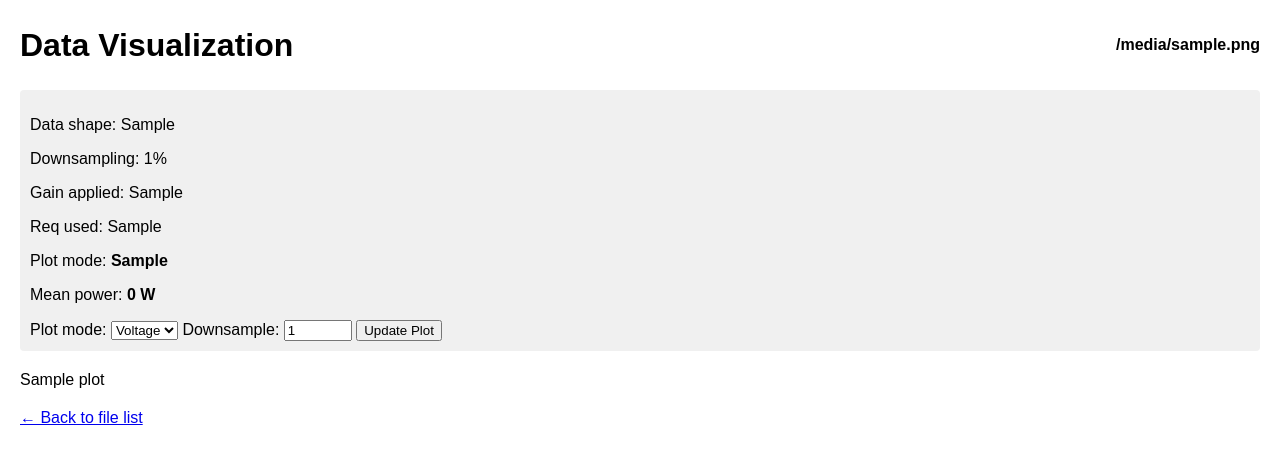
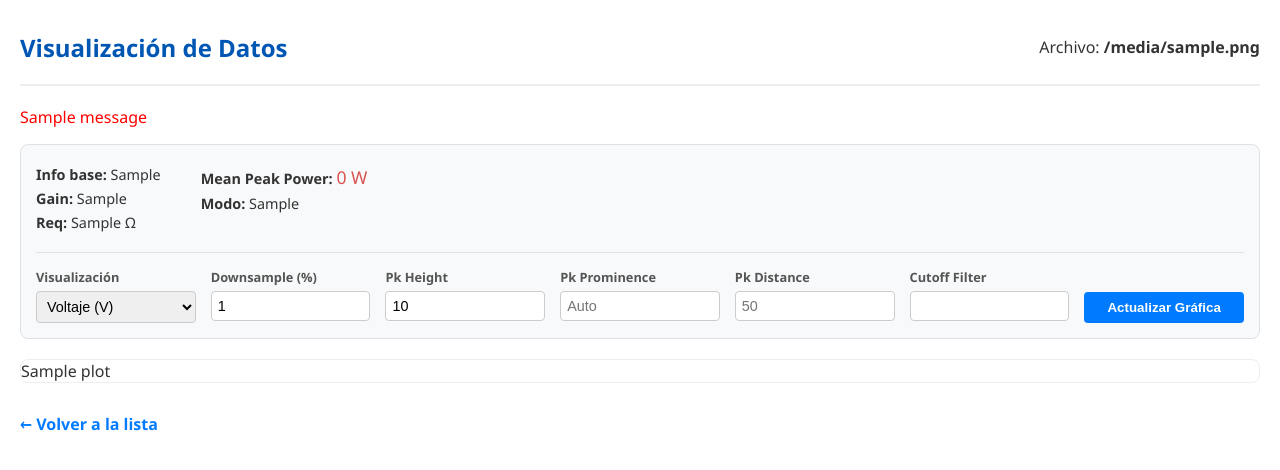
Before and after one commit to mmartic93/TENG_postprocessor, a Flask app: template server/templates/plot_view.html in a window 1280 px wide. Shown: the top 470 px of the page. Run offline with Flask 3, Linux system fonts and the light colour scheme; the template is opened without the code that fills it: most values are stand-ins (such as "Sample title", 1, 10 or a date in 2020); one stand-in notice (Sample message) is shown.

Commit message:
Manual window tool for peaks detection implemented in web that does NOT work perfectly

```diff
--- a/server/templates/plot_view.html
+++ b/server/templates/plot_view.html
@@ -2,58 +2,131 @@
 <html>
   <head>
     <meta charset="utf-8">
-    <title>Data Visualization</title>
+    <title>Data Visualization - {{ filename }}</title>
     <style>
-      body { font-family: Arial, sans-serif; margin: 20px; }
-      .header { display: flex; justify-content: space-between; align-items: center; margin-bottom: 20px; }
-      .header h1 { margin: 0; }
-      .info { background-color: #f0f0f0; padding: 10px; border-radius: 4px; margin-bottom: 20px; }
-      .navigation { margin-top: 20px; }
-      .navigation a { margin-right: 15px; }
+      body { font-family: 'Segoe UI', Tahoma, Geneva, Verdana, sans-serif; margin: 20px; color: #333; }
+      .header { display: flex; justify-content: space-between; align-items: center; margin-bottom: 20px; border-bottom: 2px solid #eee; padding-bottom: 10px; }
+      .header h1 { margin: 0; font-size: 1.5rem; color: #0056b3; }
+
+      .info { background-color: #f8f9fa; padding: 15px; border-radius: 8px; border: 1px solid #dee2e6; margin-bottom: 20px; }
+      .info p { margin: 5px 0; font-size: 0.9rem; }
+
+      .filter-grid {
+        display: grid;
+        grid-template-columns: repeat(auto-fit, minmax(120px, 1fr));
+        gap: 15px;
+        margin-top: 15px;
+        padding-top: 15px;
+        border-top: 1px solid #dee2e6;
+      }
+
+      .filter-group { display: flex; flex-direction: column; }
+      .filter-group label { font-size: 0.8rem; font-weight: bold; margin-bottom: 5px; color: #555; }
+      .filter-group input, .filter-group select {
+        padding: 6px;
+        border: 1px solid #ccc;
+        border-radius: 4px;
+        font-size: 0.9rem;
+      }
+
+      .btn-update {
+        background-color: #007bff;
+        color: white;
+        border: none;
+        padding: 8px 15px;
+        border-radius: 4px;
+        cursor: pointer;
+        font-weight: bold;
+        transition: background 0.2s;
+        align-self: flex-end;
+      }
+      .btn-update:hover { background-color: #0056b3; }
+
+      .plot-container { border: 1px solid #eee; border-radius: 8px; overflow: hidden; }
+      .navigation { margin-top: 20px; padding-top: 10px; }
+      .navigation a { text-decoration: none; color: #007bff; font-weight: bold; }
     </style>
   </head>
   <body>
     <div class="header">
-      <h1>Data Visualization</h1>
-      <p><strong>{{ filename }}</strong></p>
+      <h1>Visualización de Datos</h1>
+      <p>Archivo: <strong>{{ filename }}</strong></p>
     </div>
 
+    {% with messages = get_flashed_messages() %}
+      {% if messages %}
+        <div style="color: red; margin-bottom: 15px;">
+          {% for msg in messages %} <p>{{ msg }}</p> {% endfor %}
+        </div>
+      {% endif %}
+    {% endwith %}
+
     <div class="info">
-      <p>Data shape: {{ df_info }}</p>
-      <p>Downsampling: {{ downsample_percent }}%</p>
-      {% if gain_display %}
-        <p>Gain applied: {{ gain_display }}</p>
-      {% endif %}
-      {% if req_display %}
-        <p>Req used: {{ req_display }}</p>
-      {% endif %}
-      {% if plot_mode %}
-        <p>Plot mode: <strong>{{ plot_mode }}</strong></p>
-      {% endif %}
-      {% if mean_power is not none %}
-        <p>Mean power: <strong>{{ '%.4g' | format(mean_power) }} W</strong></p>
-      {% endif %}
-      <form method="get" action="{{ url_for('view_file') }}" style="display: inline; margin-top: 10px;">
+      <div style="display: flex; gap: 40px;">
+        <div>
+          <p><strong>Info base:</strong> {{ df_info }}</p>
+          {% if gain_display %}<p><strong>Gain:</strong> {{ gain_display }}</p>{% endif %}
+          {% if req_display %}<p><strong>Req:</strong> {{ req_display }} &Omega;</p>{% endif %}
+        </div>
+        <div>
+          {% if mean_power is not none %}
+            <p><strong>Mean Peak Power:</strong> <span style="color: #d9534f; font-size: 1.1rem;">{{ '%.4g' | format(mean_power) }} W</span></p>
+          {% endif %}
+          <p><strong>Modo:</strong> {{ plot_mode | capitalize }}</p>
+        </div>
+      </div>
+
+      <form method="get" action="{{ url_for('view_file') }}">
         <input type="hidden" name="rel" value="{{ filename }}" />
         <input type="hidden" name="gain" value="{{ gain_display }}" />
         <input type="hidden" name="req" value="{{ req_display }}" />
-        <label for="plot_mode">Plot mode:</label>
-        <select id="plot_mode" name="plot_mode" onchange="this.form.submit()">
-          <option value="voltage" {% if plot_mode == 'voltage' %}selected{% endif %}>Voltage</option>
-          <option value="power" {% if plot_mode == 'power' %}selected{% endif %}>Power</option>
-        </select>
-        <label for="downsample">Downsample:</label>
-        <input type="number" id="downsample" name="downsample" min="1" max="100" value="{{ downsample_percent }}" style="width: 60px;" />
-        <input type="submit" value="Update Plot" />
+        <input type="hidden" name="daq_rel" value="{{ daq_rel or '' }}" />
+
+        <div class="filter-grid">
+          <div class="filter-group">
+            <label for="plot_mode">Visualización</label>
+            <select id="plot_mode" name="plot_mode">
+              <option value="voltage" {% if plot_mode == 'voltage' %}selected{% endif %}>Voltaje (V)</option>
+              <option value="power" {% if plot_mode == 'power' %}selected{% endif %}>Potencia (W)</option>
+            </select>
+          </div>
+
+          <div class="filter-group">
+            <label for="downsample">Downsample (%)</label>
+            <input type="number" id="downsample" name="downsample" min="1" max="100" value="{{ downsample_percent }}">
+          </div>
+
+          <div class="filter-group">
+            <label title="Altura mínima del pico">Pk Height</label>
+            <input type="number" step="any" name="pk_height" placeholder="Auto" value="{{ peak_params.height if peak_params.height is not none else '' }}">
+          </div>
+
+          <div class="filter-group">
+            <label title="Prominencia mínima">Pk Prominence</label>
+            <input type="number" step="any" name="pk_prom" placeholder="Auto" value="{{ peak_params.prominence if peak_params.prominence is not none else '' }}">
+          </div>
+
+          <div class="filter-group">
+            <label title="Distancia mínima entre picos (muestras)">Pk Distance</label>
+            <input type="number" name="pk_dist" placeholder="50" value="{{ peak_params.distance if peak_params.distance is not none else '' }}">
+          </div>
+
+          <div class="filter-group">
+            <label title="Filtro pasa-bajas (0.01 a 0.99)">Cutoff Filter</label>
+            <input type="number" step="0.01" min="0.01" max="0.99" name="pk_cutoff" value="{{ peak_params.cutoff or 0.1 }}">
+          </div>
+
+          <button type="submit" class="btn-update">Actualizar Gráfica</button>
+        </div>
       </form>
     </div>
 
-    <div id="plot">
+    <div class="plot-container">
       {{ plot | safe }}
     </div>
 
     <div class="navigation">
-      <p><a href="{{ url_for('list_files') }}">← Back to file list</a></p>
+      <a href="{{ url_for('list_files', downsample=downsample_percent) }}">&larr; Volver a la lista</a>
     </div>
   </body>
 </html>
```
Also changed, not shown: data_processing/preview_service.py (+25 -15 lines), server/routes.py (+25 -3 lines), server/templates/view_files.html (+13 -9 lines), 6 other files.
